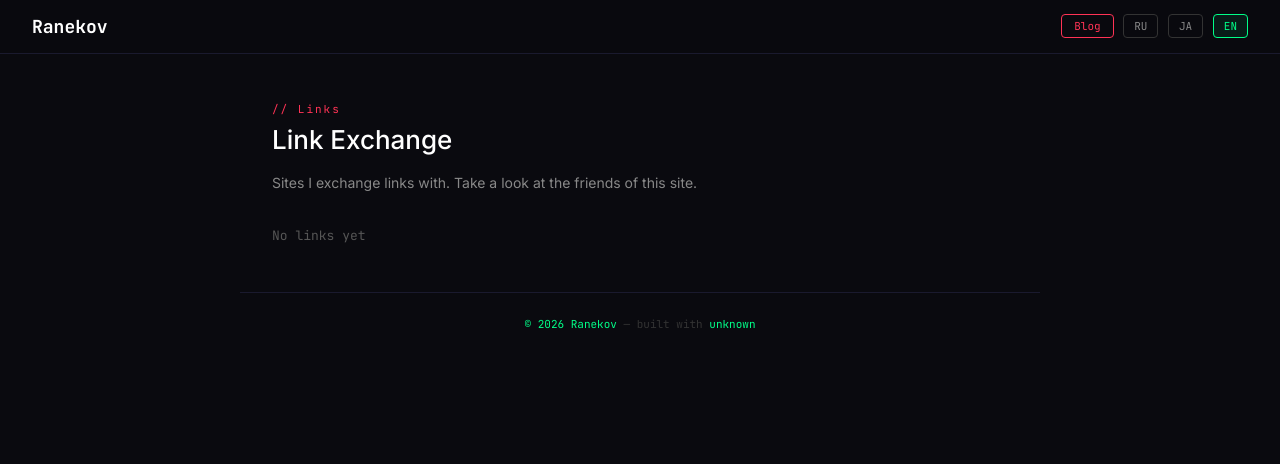
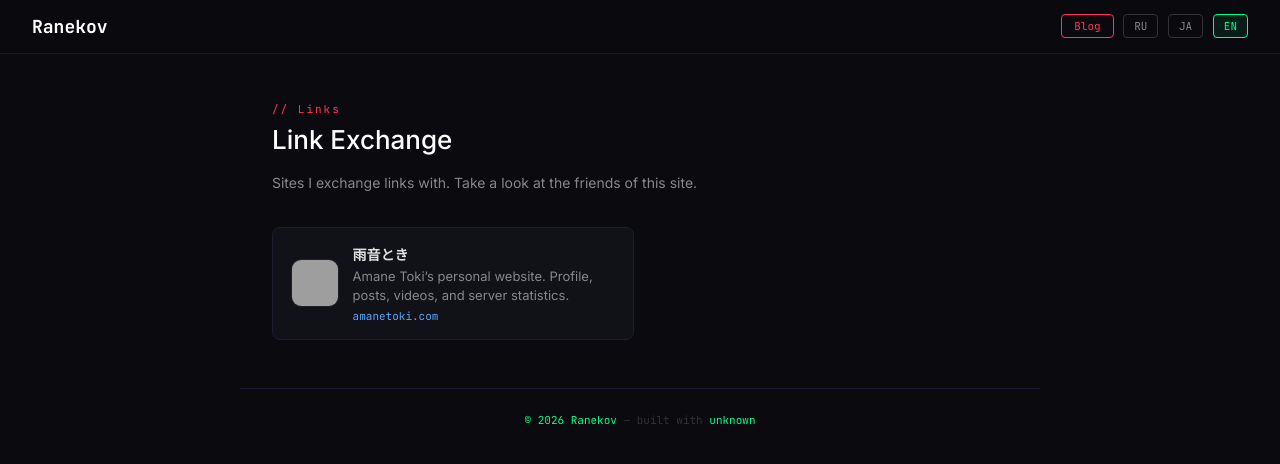
Before and after one commit to ranekov/ranekov.github.io, a Jekyll site: the page built from link/index.html, in a window 1280 px wide. Shown: the top 464 px of the page. Built offline with Jekyll 4.4.1, drawn with Linux system fonts in a browser that asks for light colours; grey boxes are pictures that could not be loaded.

Commit message:
Add Amane Toki's personal website to links

```diff
--- a/_data/links.yml
+++ b/_data/links.yml
@@ -1,6 +1,6 @@
-# - name: name
-#  url: https://example.test
-#  icon: https://example.test/icon.png
-#  note_ja: japanese
-#  note_en: english
-#  note_ru: russian
+- name: 雨音とき
+  url: https://amanetoki.com/
+  icon: https://cdn.amanetoki.com/avatar/me.png
+  note_ja: 雨音とき の個人サイト。プロフィール・つぶやき・動画・サーバー統計。
+  note_en: Amane Toki’s personal website. Profile, posts, videos, and server statistics.
+  note_ru: Личный сайт Аманэ Токи. Профиль, заметки, видео и статистика сервера.
```
